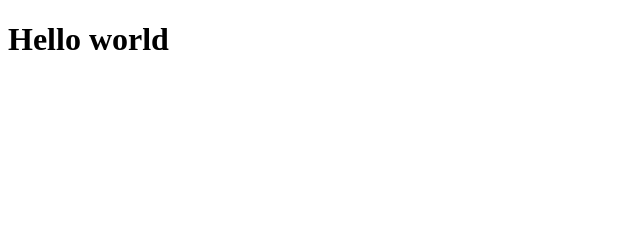
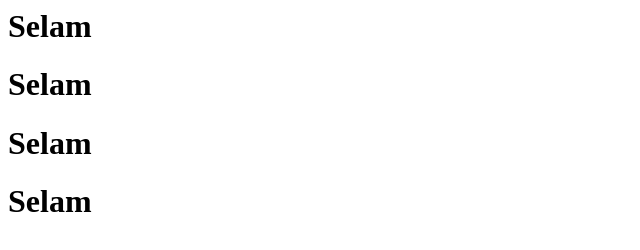
Before and after one commit to Daniel-D21/myfirstproject, a plain HTML site: page index.html in a window 1280 px wide. Shown: the whole page, without its empty margins (0-640 px from the left). Drawn offline with Linux system fonts and the light colour scheme.

Commit message:
adding h1 and h2

```diff
--- a/index.html
+++ b/index.html
@@ -1,12 +1,4 @@
-<!DOCTYPE html>
-<html lang="en">
-  <head>
-    <meta charset="UTF-8" />
-    <meta http-equiv="X-UA-Compatible" content="IE=edge" />
-    <meta name="viewport" content="width=Hello , initial-scale=1.0" />
-    <title>Document</title>
-  </head>
-  <body>
-    <h1>Hello world</h1>
-  </body>
-</html>
+<h1>Selam</h1>
+<h1>Selam</h1>
+<h1>Selam</h1>
+<h1>Selam<h/h1>
```
